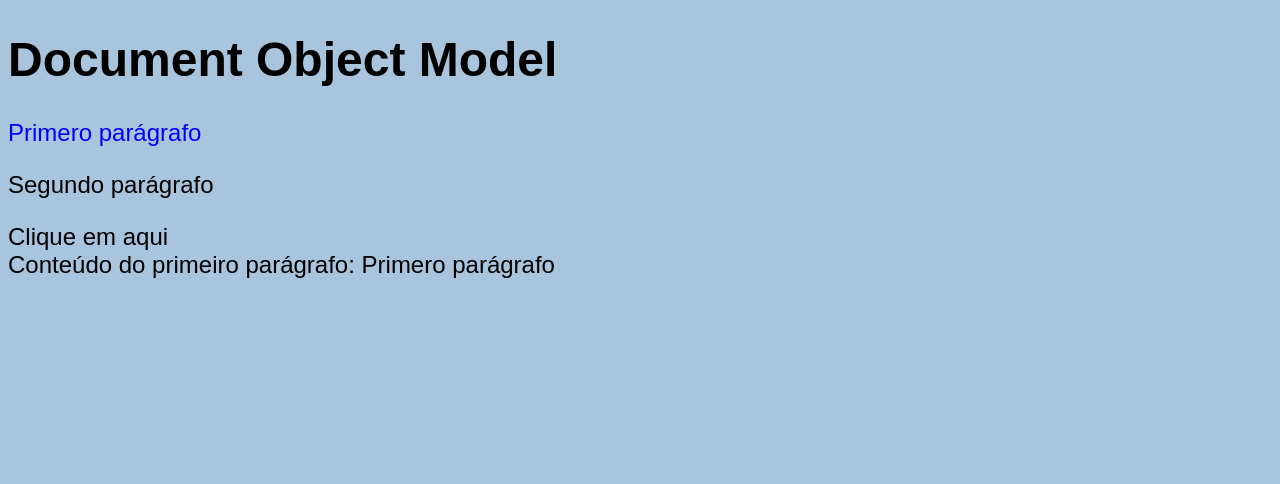
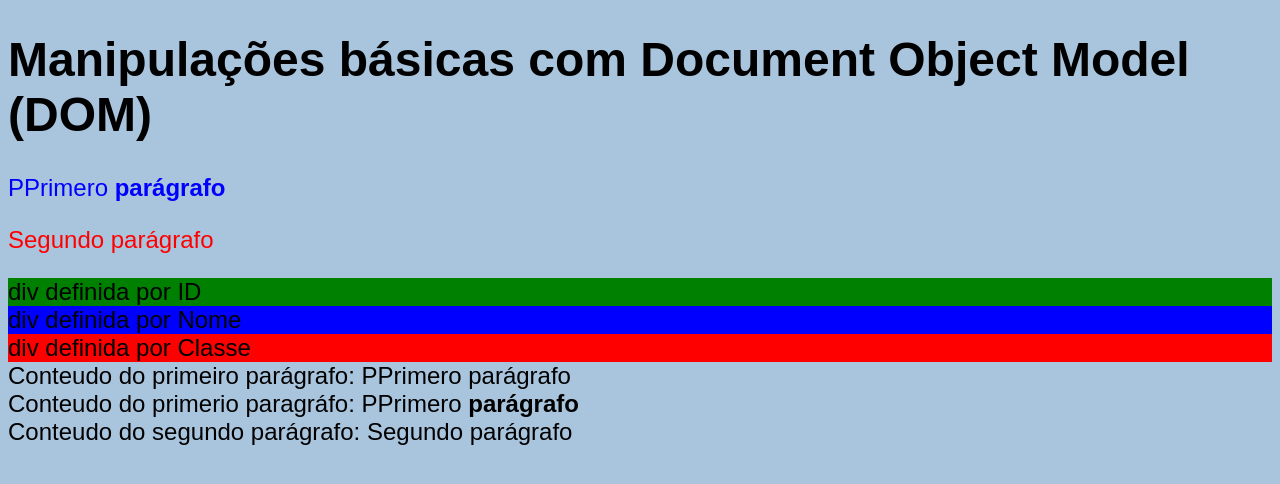
Before and after one commit to tokilabs/mentoria-2021, a plain HTML site: page mentorados/DiogoHenrique/exer005.html in a window 1280 px wide. Drawn offline with Linux system fonts and the light colour scheme.

Commit message:
Diferentes tipos de seleção dos elementos DOM (document object model)

```diff
--- a/mentorados/DiogoHenrique/exer005.html
+++ b/mentorados/DiogoHenrique/exer005.html
@@ -14,14 +14,31 @@
     </style>
 </head>
 <body>
-    <h1>Document Object Model</h1>
-    <p>Primero parágrafo</p>
+    <h1>Manipulações básicas com Document Object Model (DOM)</h1>
+    <p>PPrimero <strong>parágrafo</strong></p>
     <p>Segundo parágrafo</p>
-    <div>Clique em aqui</div>
+    <div id="nome_da_id">div definida por ID</div>
+    <div name="nome_de_name">div definida por Nome</div>
+    <div class="nome_da_classe">div definida por Classe</div>
     <script>
-        var p1 = window.document.getElementsByTagName('p')[0]
-        window.document.write('Conteúdo do primeiro parágrafo: ' + p1.innerText)
-        p1.style.color = 'blue'
+        // DECLARAÇÃO DE VARIÁVEIS
+        var corpo = window.document.body
+        var p0 = window.document.getElementsByTagName('p')[0] // seleciona o primeiro parágrafo
+        var p1 = window.document.getElementsByTagName('p')[1] // seleciona o segundo parágrafo
+        var d0 = window.document.getElementById('nome_da_id') // seleciona a div por sua ID
+        var d1 = window.document.getElementsByName('nome_de_name')[0] // seleciona a div por seu nome
+        var d2 = window.document.getElementsByClassName('nome_da_classe')[0] // seleciona a div por sua classe
+
+        // MANIPULANDO AS VARIÁVEIS DECLARADAS
+        window.document.write('Conteudo do primeiro parágrafo: ' + p0.innerText + '</br>') // concatenação. innerText = somente o texto sem as tags filhas
+        window.document.write(`Conteudo do primerio paragráfo: ${p0.innerHTML}</br>`) // innerHTML = texto e formatação HTML com as tags filhas
+        window.document.write(`Conteudo do segundo parágrafo: ${p1.innerText}`) // string template
+        p0.style.color = 'blue'
+        p1.style.color = 'red'
+        corpo.style.background = 'cian'
+        d0.style.background = 'green'
+        d1.style.background = 'blue'
+        d2.style.background = 'red'
     </script>
 </body>
 </html>
@@ -31,4 +48,10 @@
 //window.document.write(window.document.charset)
 //window.document.write(window.navigator.appName)
 //window.document.write(window.document.URL)
+
+// var d0 = window.document.querySelector('div#nome_da_id') // seleciona a div pela id dela com querySelector (*)
+// var d0 = window.document.quarySelector('div.nome_da_classe') // seleciona a div pela id dela com querySelector (*)
+(*) OBS importante: toda div é representada por #
+                    toda classe é representada por .
+    Atenção: querySelector é um método mais recente
 -->
```
